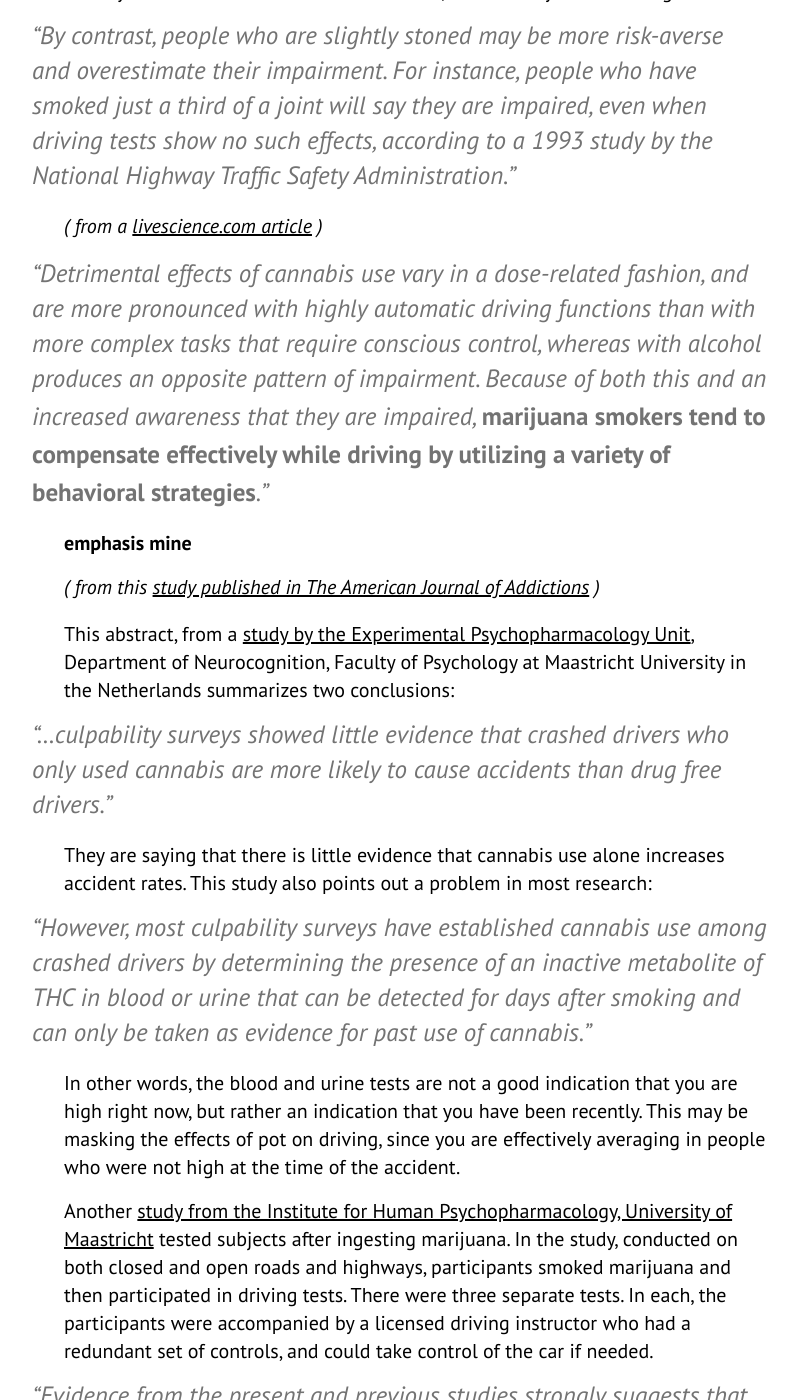
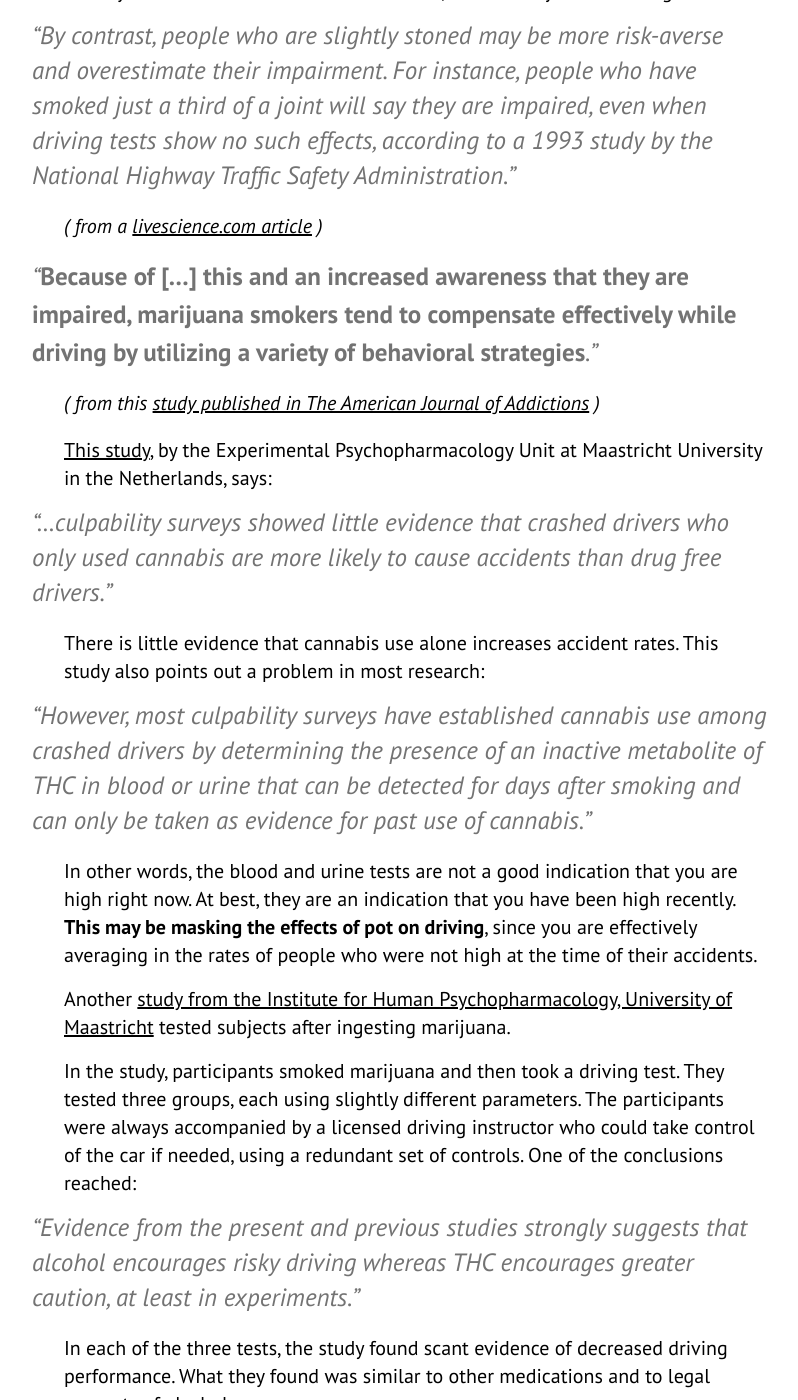
Before and after one commit to infomongo/infomongo.github.io, a Jekyll site: the page built from _posts/2018-04-20-driving-while-high.md, in a window 1280 px wide and 1400 px high, scrolled down 1228 px. Shown: the whole window, without its empty margins (357-1155 px from the left). Built offline with Jekyll 4.4.1, drawn with Linux system fonts in a browser that asks for light colours; some of the changed text lies outside the part shown.

Commit message:
edits to driving high post

```diff
--- a/_posts/2018-04-20-driving-while-high.md
+++ b/_posts/2018-04-20-driving-while-high.md
@@ -28,24 +28,24 @@ Marijuana is not depressant and while it does impair your judgement, it doesn’
 
 *( from a [livescience.com article](https://www.livescience.com/51450-driving-on-marijuana-alcohol-dangerous.html) )*
 
-> “Detrimental effects of cannabis use vary in a dose-related fashion, and are more pronounced with highly automatic driving functions than with more complex tasks that require conscious control, whereas with alcohol produces an opposite pattern of impairment. Because of both this and an increased awareness that they are impaired, **marijuana smokers tend to compensate effectively while driving by utilizing a variety of behavioral strategies**.”
+> “**Because of […] this and an increased awareness that they are impaired, marijuana smokers tend to compensate effectively while driving by utilizing a variety of behavioral strategies**.”
 
-**emphasis mine**
 
 *( from this [study published in The American Journal of Addictions](https://onlinelibrary.wiley.com/doi/abs/10.1080/10550490902786934) )*
 
-This abstract, from a [study by the Experimental Psychopharmacology Unit][maas], Department of Neurocognition, Faculty of Psychology at Maastricht University in the Netherlands summarizes two conclusions:
+[This study][maas], by the Experimental Psychopharmacology Unit at Maastricht University in the Netherlands, says:
 
 >  “…culpability surveys showed little evidence that crashed drivers who only used cannabis are more likely to cause accidents than drug free drivers.”
 
-They are saying that there is little evidence that cannabis use alone increases accident rates. This study also points out a problem in most research:
+There is little evidence that cannabis use alone increases accident rates. This study also points out a problem in most research:
 
 > “However, most culpability surveys have established cannabis use among crashed drivers by determining the presence of an inactive metabolite of THC in blood or urine that can be detected for days after smoking and can only be taken as evidence for past use of cannabis.”
 
-In other words, the blood and urine tests are not a good indication that you are high right now, but rather an indication that you have been recently. This may be masking the effects of pot on driving, since you are effectively averaging in people who were not high at the time of the accident.
+In other words, the blood and urine tests are not a good indication that you are high right now. At best, they are an indication that you have been high recently. **This may be masking the effects of pot on driving**, since you are effectively averaging in the rates of people who were not high at the time of their accidents.
 
 Another [study from the Institute for Human Psychopharmacology, University of Maastricht][maas2] tested subjects after ingesting marijuana.
-In the study, conducted on both closed and open roads and highways, participants smoked marijuana and then participated in driving tests. There were three separate tests. In each, the participants were accompanied by a licensed driving instructor who had a redundant set of controls, and could take control of the car if needed.
+
+In the study, participants smoked marijuana and then took a driving test. They tested three groups, each using slightly different parameters. The participants were always accompanied by a licensed driving instructor who could take control of the car if needed, using  a redundant set of controls. One of the conclusions reached:
 
 > “Evidence from the present and previous studies strongly suggests that alcohol encourages risky driving whereas THC encourages greater caution, at least in experiments.”
 
```
Also changed, not shown: other parts of _posts/2018-04-20-driving-while-high.md (+5 -3 lines).
